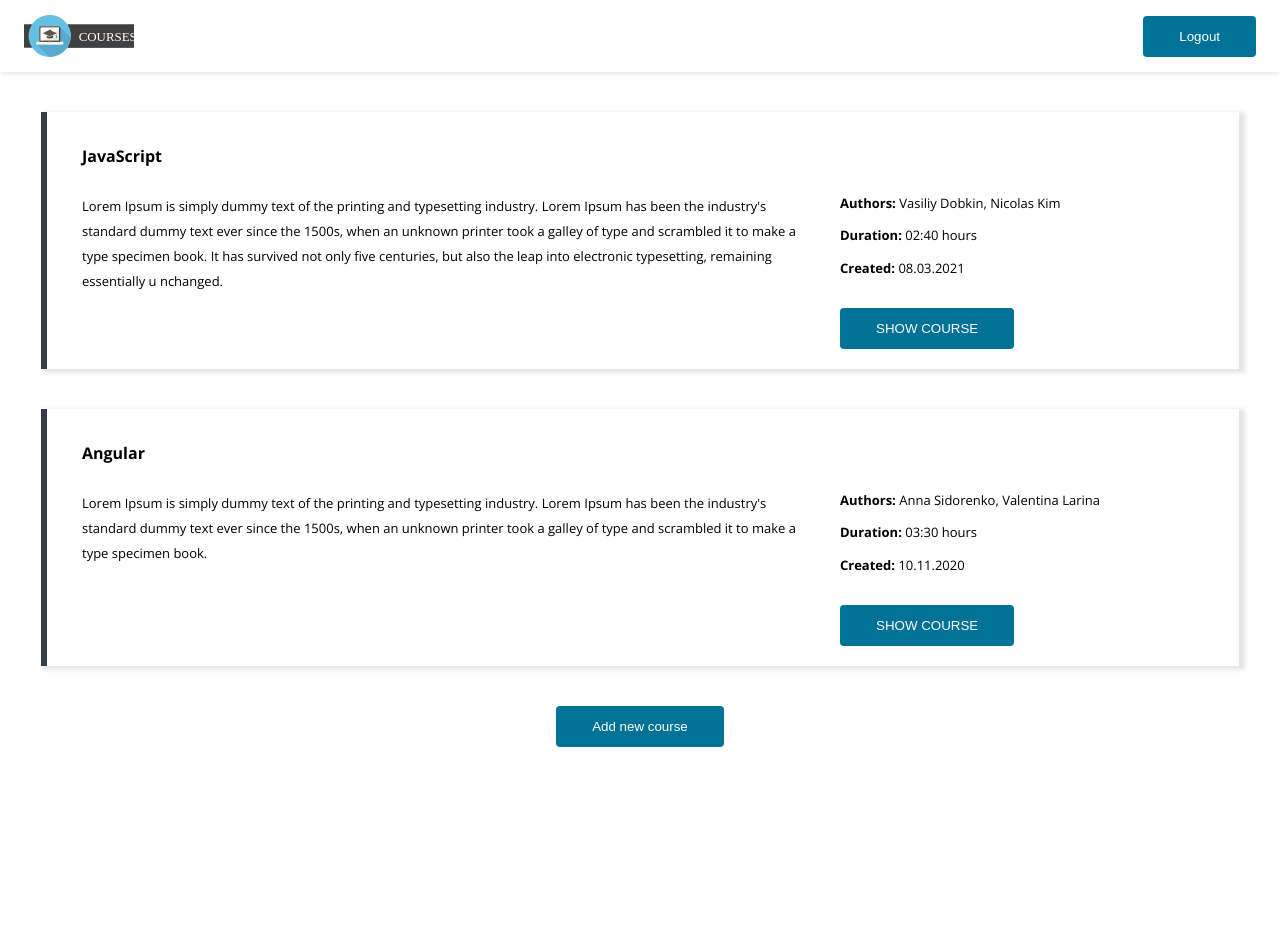
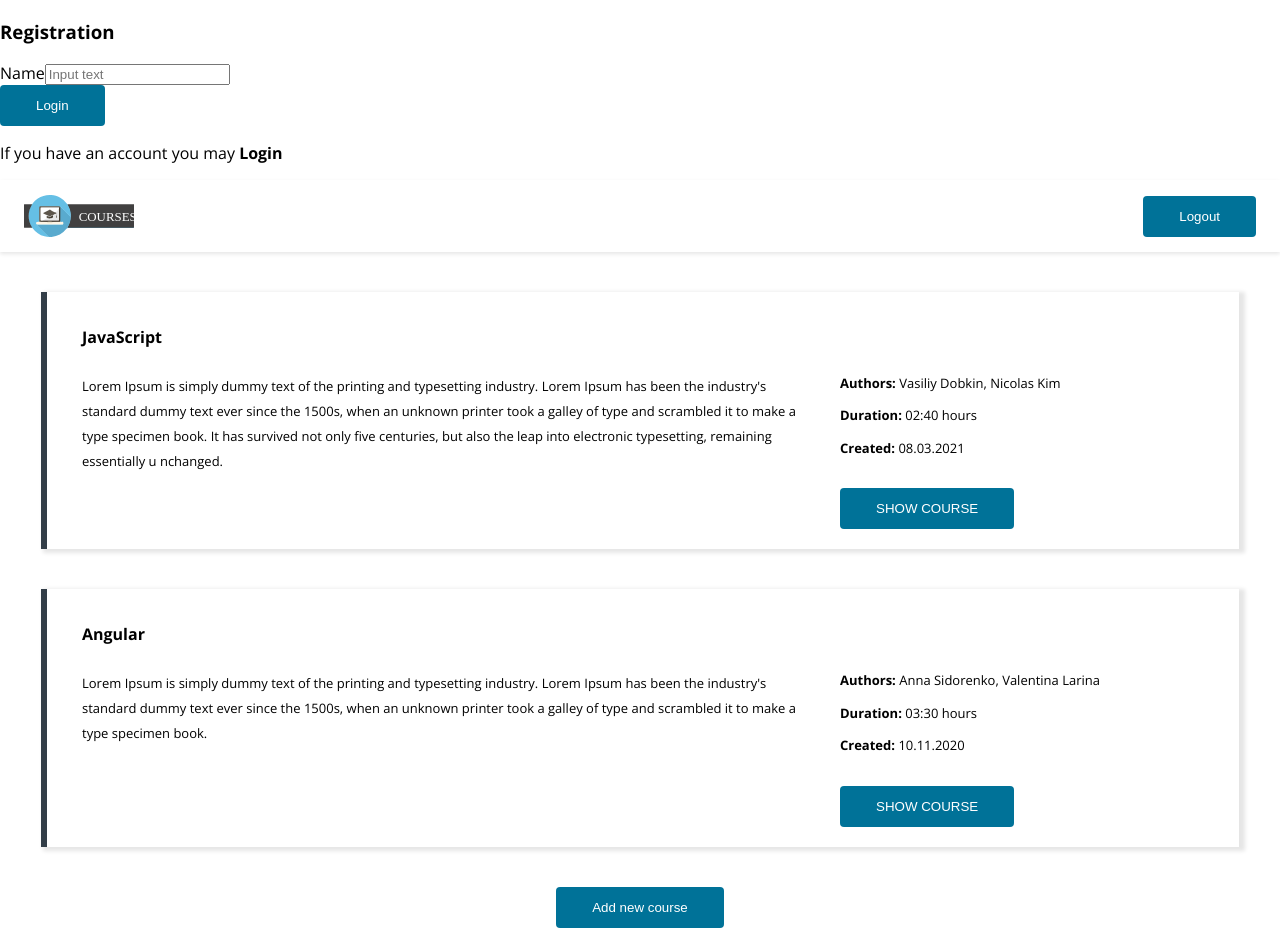
Before and after one commit to FreeFallRush/courses-app, a React (Vite) app: page / in a window 1280 px wide. Before the commit the page ends 800 px from the top, so only its background shows below. Built offline with nearby package versions, Linux system fonts and the light colour scheme.

Commit message:
Added form with Name Input in Registration component
Imported Registration component to App.tsx to test

```diff
--- a/src/App.tsx
+++ b/src/App.tsx
@@ -1,12 +1,14 @@
 import Header from "./components/Header/Header";
 import Courses from "./components/Courses/Courses";
 import { mockedCoursesList, mockedAuthorsList } from "./constants";
+import Registration from "./pages/Registration/Registration";
 
 import "./App.css";
 
 function App() {
     return (
         <>
+            <Registration />
             <Header />
             <Courses courses={mockedCoursesList} authors={mockedAuthorsList} />
         </>
--- a/src/pages/Registration/Registration.tsx
+++ b/src/pages/Registration/Registration.tsx
@@ -0,0 +1,27 @@
+import { useState } from "react";
+import Input from "../../common/Input/Input";
+import Button from "../../common/Button/Button";
+
+function Registration() {
+    const [name, setName] = useState("");
+
+    return (
+        <div>
+            <h3>Registration</h3>
+            <form>
+                <Input
+                    labelText="Name"
+                    value={name}
+                    onChange={(e) => setName(e.target.value)}
+                    placeholderText="Input text"
+                />
+                <Button buttonText="Login" />
+                <p>
+                    If you have an account you may <strong>Login</strong>
+                </p>
+            </form>
+        </div>
+    );
+}
+
+export default Registration;
```
